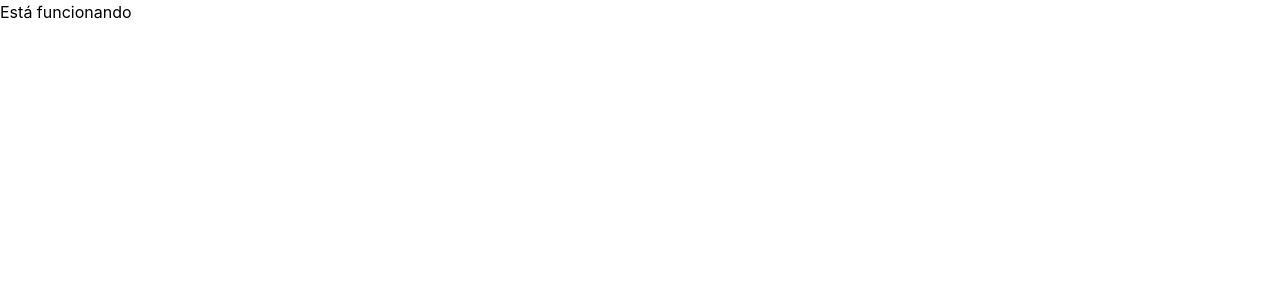
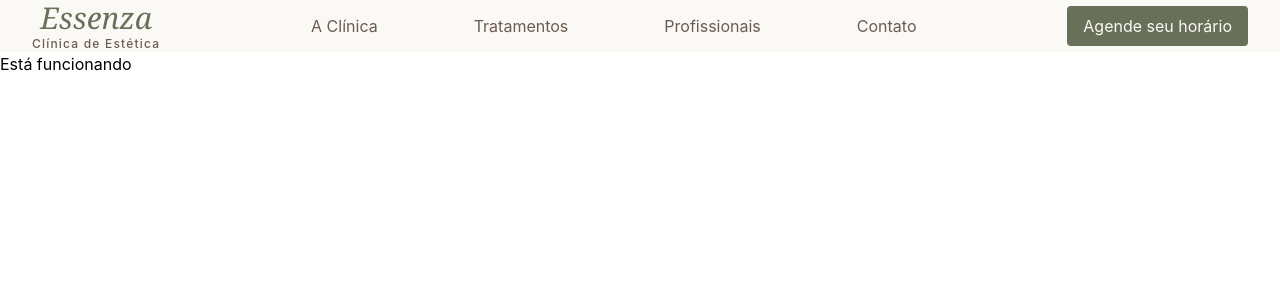
Before and after one commit to alexaniatoma/react-essenza-clinica-estetica, a React (Vite) app: page / in a window 1280 px wide. Shown: the top 300 px of the page. Built offline with nearby package versions, Linux system fonts and the light colour scheme.

Commit message:
feat: implementa estrutura e estilização inicial da navbar

```diff
--- a/src/components/navbar/Navbar.jsx
+++ b/src/components/navbar/Navbar.jsx
@@ -3,7 +3,21 @@ import { NavLink } from "react-router-dom";
 export default function Navbar() {
     return (
         <>
-
+            <nav className="bg-[#FAF9F6] text-[#6B5B50] flex justify-between items-center px-8">
+                <div className="flex flex-col items-center text-[#68705A] ">
+                    <NavLink to="/" className="font-serif italic text-3xl font-medium text-[#68705A] hover:text-[#A5AD98] transition-colors duration-300">Essenza</NavLink>
+                    <NavLink to="/" className="font-sans text-xs font-medium tracking-widest text-[#6B5B50]">Clínica de Estética</NavLink>
+                </div>
+                <div className="gap-24 hidden md:flex">
+                    <NavLink to="/clinica" className="hover:text-[#68705A] transition-colors duration-300 border-b border-transparent hover:border-[#A5AD98]">A Clínica</NavLink>
+                    <NavLink to="/tratamentos" className="hover:text-[#68705A] transition-colors duration-300 border-b border-transparent hover:border-[#A5AD98]" >Tratamentos</NavLink>
+                    <NavLink to="/profissionais" className="hover:text-[#68705A] transition-colors duration-300 border-b border-transparent hover:border-[#A5AD98]">Profissionais</NavLink>
+                    <NavLink to="/contato" className="hover:text-[#68705A] transition-colors duration-300 border-b border-transparent hover:border-[#A5AD98]">Contato</NavLink>
+                </div>
+                <NavLink to="/agendamento" className="bg-[#68705A] text-[#FAF9F6] hover:bg-[#5D654F] transition-colors duration-300 py-2 px-4 rounded">
+                    Agende seu horário
+                </NavLink>
+            </nav>
         </>
     );
 }
```
